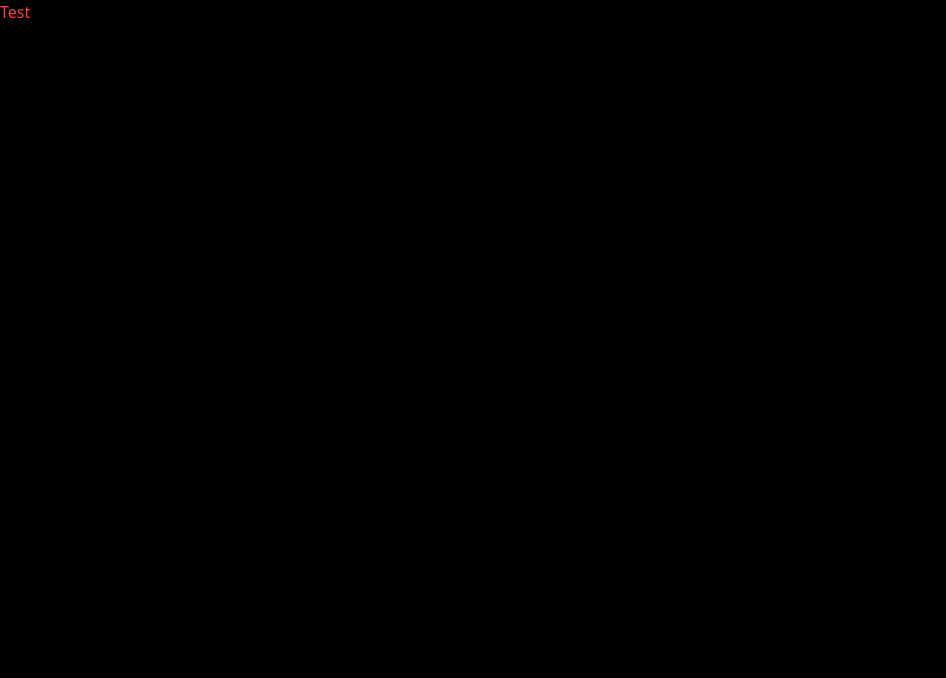
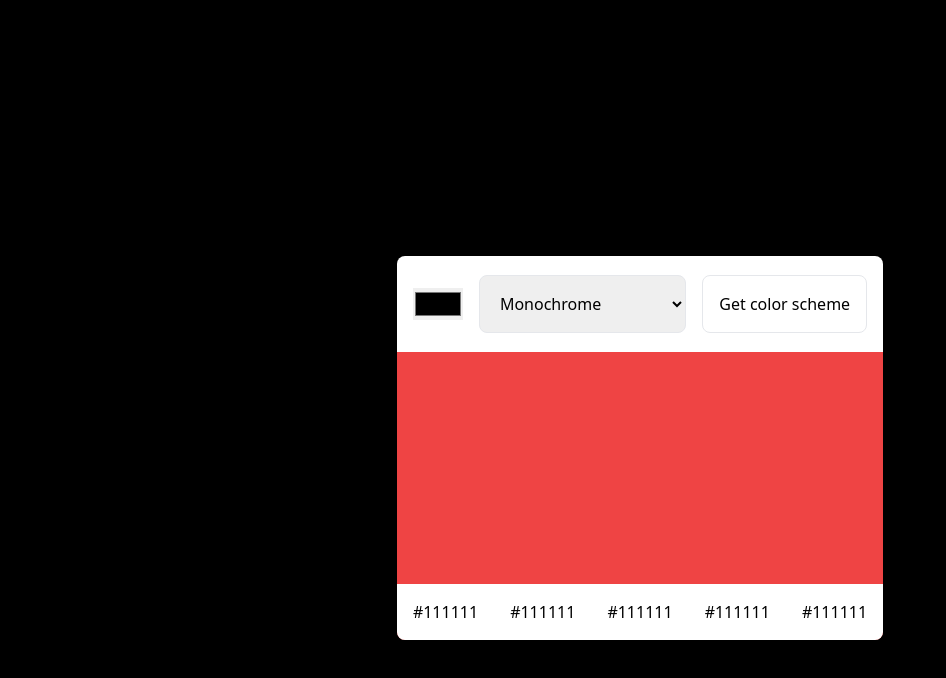
Before and after one commit to coppinger/color-picker, a website: page index.html in a window 1280 px wide. Shown: the whole page, without its empty margins (0-946 px from the left). Drawn offline with Linux system fonts and the light colour scheme.

Commit message:
mostly done, pushing as checkpoint

```diff
--- a/index.html
+++ b/index.html
@@ -7,7 +7,49 @@
     <link rel="stylesheet" href="./output.css" />
     <title>Color Picker</title>
   </head>
-  <body class="bg-black">
-    <p class="text-red-500">Test</p>
+  <body class="bg-black flex items-center justify-center h-screen w-screen">
+    <div class="bg-white h-72 rounded-lg">
+      <div class="h-24 w-full flex p-4 gap-4 items-center">
+        <input class="h-8" type="color" name="color-picker" id="color-picker" />
+        <select
+          class="grow border p-4 rounded-lg"
+          name="color-theme"
+          id="color-theme"
+        >
+          <option value="default">Monochrome</option>
+        </select>
+        <button class="shrink-0 border p-4 rounded-lg" onclick="getColors()">
+          Get color scheme
+        </button>
+      </div>
+      <div class="flex grow h-full">
+        <div class="flex bg-red-500 h-full items-end rounded-bl-lg">
+          <div class="p-4 bg-white rounded-bl-lg">
+            <p class="color-p">#111111</p>
+          </div>
+        </div>
+        <div class="flex bg-red-500 h-full items-end">
+          <div class="p-4 bg-white">
+            <p class="color-p">#111111</p>
+          </div>
+        </div>
+        <div class="flex bg-red-500 h-full items-end">
+          <div class="p-4 bg-white">
+            <p class="color-p">#111111</p>
+          </div>
+        </div>
+        <div class="flex bg-red-500 h-full items-end">
+          <div class="p-4 bg-white">
+            <p class="color-p">#111111</p>
+          </div>
+        </div>
+        <div class="flex bg-red-500 h-full items-end rounded-br-lg">
+          <div class="p-4 bg-white rounded-br-lg">
+            <p class="color-p">#111111</p>
+          </div>
+        </div>
+      </div>
+    </div>
+    <script src="index.js"></script>
   </body>
 </html>
--- a/index.js
+++ b/index.js
@@ -0,0 +1,16 @@
+let pickedColor = "0047AB";
+let colorPicker = document.querySelector("input");
+
+let colorP = document.querySelectorAll(".color-p");
+
+function getColors() {
+  fetch(`https://www.thecolorapi.com/scheme?hex=${pickedColor}`)
+    .then((res) => res.json())
+    .then((json) => {
+      for (let i = 0; i < json.colors.length; i++) {
+        colorP[i].innerHTML = json.colors[i].hex.value;
+        colorP[i].parentElement.parentElement.style.background =
+          json.colors[i].hex.value;
+      }
+    });
+}
```
Also changed, not shown: output.css.
